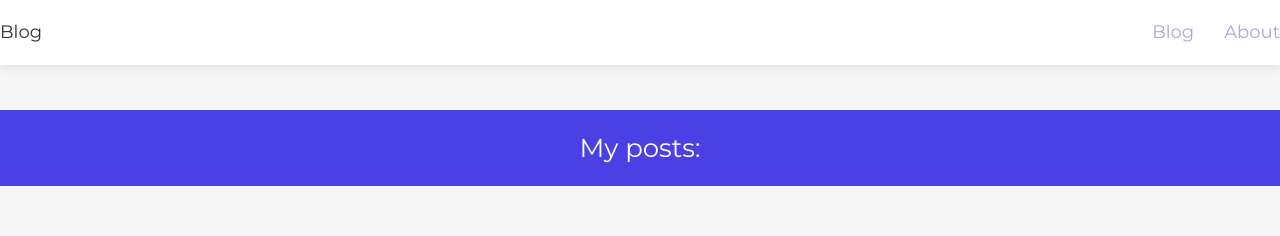
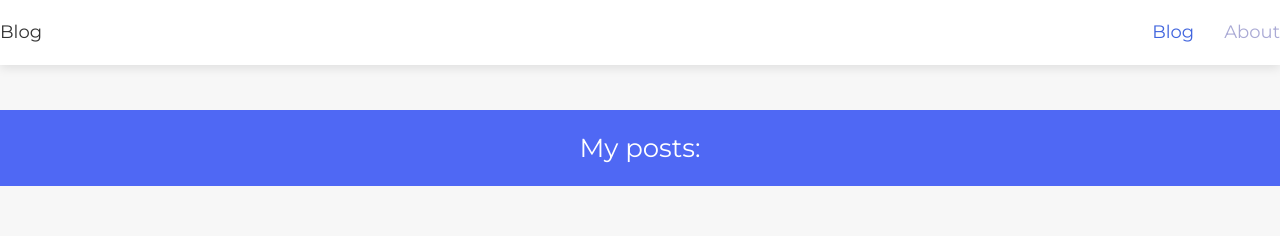
Before and after one commit to Liknox/blog-nuxt, a Nuxt app: page /blog in a window 1280 px wide. Shown: the top 236 px of the page. Built offline with nearby package versions, Linux system fonts and the light colour scheme.

Commit message:
fixed: errors - layout

```diff
--- a/components/UI/Intro.vue
+++ b/components/UI/Intro.vue
@@ -23,7 +23,7 @@ export default {
   margin: 30px 0;
   text-align: center;
   color: #ffffff;
-  background-color: #4b40e3;
+  background-color: #4f68f4;
   h1 {
     font-size: 26px;
   }
--- a/components/system/Header.vue
+++ b/components/system/Header.vue
@@ -3,7 +3,7 @@
       <div class="navbar">
          <div class="container">
             <div class="navbar-content">
-          <div class="logo"> <nuxt-link to="/">Blog</nuxt-link></div>
+               <div class="logo"><nuxt-link to="/">Blog</nuxt-link></div>
                <ul class="navbar-list">
                   <li class="navbar-item" v-for="link in links" :key="link.title">
                      <nuxt-link class="navbar-link" :title="link.title" :to="link.url">{{ link.title }}</nuxt-link>
@@ -17,15 +17,15 @@
 
 <script>
 export default {
-  data () {
+   data() {
       return {
          links: [
-        { title: 'Blog', url: '/' },
-        { title: 'About', url: '/about' }
-      ]
-    }
-  }
-}
+            { title: "Blog", url: "/blog" },
+            { title: "About", url: "/about" },
+         ],
+      };
+   },
+};
 </script>
 
 <style lang="scss">
--- /dev/null
+++ b/layouts/error.vue
@@ -0,0 +1,20 @@
+<template>
+   <section class="not-found">
+      <div class="container">
+         <div class="not-found--wrapper">
+            <p class="title">Page Not Found</p>
+            <nuxt-link to="/" class="btn btnPrimary">Back to main Page</nuxt-link>
+         </div>
+      </div>
+   </section>
+</template>
+<style lang="scss">
+.not-found--wrapper {
+display: flex;
+align-items: center;
+justify-content: center;
+flex-direction: column;
+width: 100%;
+height: 80vh;
+}
+</style>
```
Lines whose indentation alone changed are shown as unchanged.
